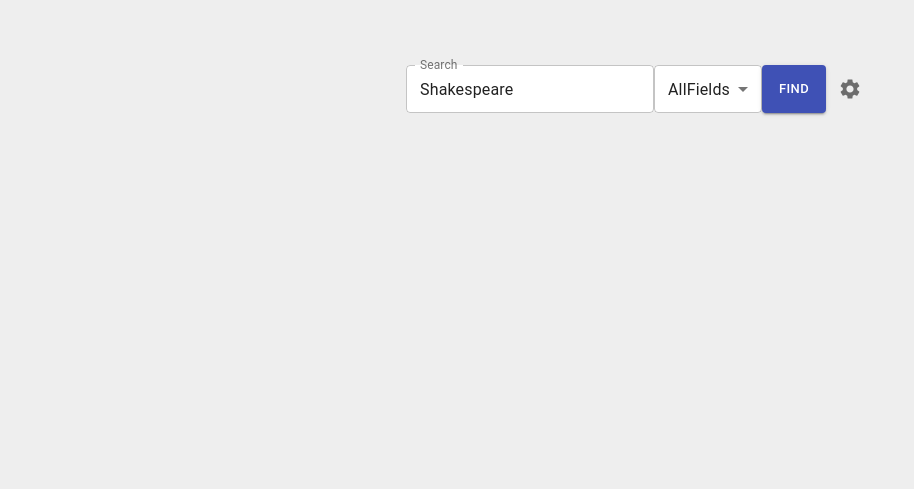
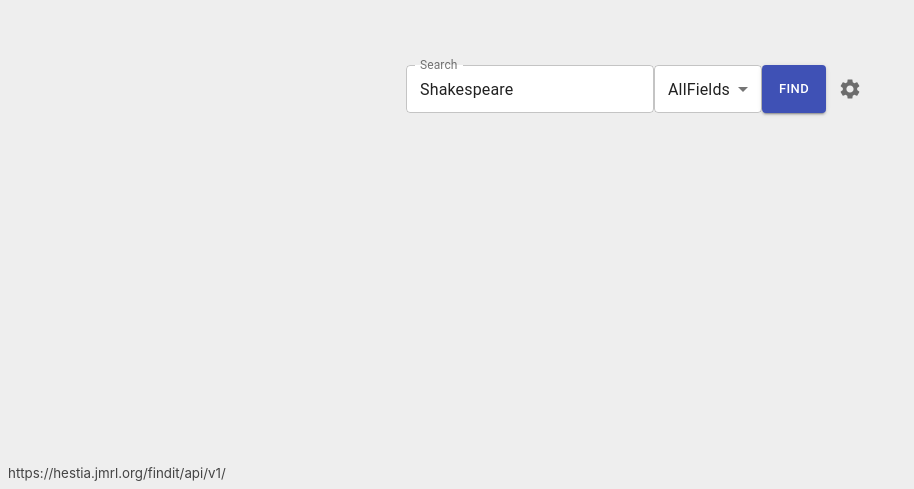
Before and after one commit to leanderseige/vufindspa, a React (Create React App) app: page / in a window 1280 px wide. Shown: the part 311-800 px from the top of the page, without its empty margins (0-914 px from the left). Built offline with nearby package versions, Linux system fonts and the light colour scheme.

Commit message:
fixed settings dialog on splash screen

```diff
--- a/src/App.js
+++ b/src/App.js
@@ -46,11 +46,11 @@ function App() {
                         <BookmarksView />
                         <MobileFacets />
                         <LoaderOverlay />
-                        <SettingsDialog />
                     </div>
                 </div>
             </Route>
         </Switch>
+        <SettingsDialog />
     </Provider>
   );
 }
--- a/src/components/SplashScreen.js
+++ b/src/components/SplashScreen.js
@@ -5,6 +5,7 @@ import Button from '@material-ui/core/Button';
 import TextField from '@material-ui/core/TextField';
 import Select from '@material-ui/core/Select';
 import MenuItem from '@material-ui/core/MenuItem';
+import Box from '@material-ui/core/Box';
 import SearchBar from './SearchBar.js';
 import logo from '../vufindspa.svg'
 
@@ -18,6 +19,7 @@ class SplashScreen extends React.Component {
     return (
       <div class="SplashScreen">
             <SearchBar />
+            <Box color="text.info" className="bottomline">{this.props.search.base}</Box>
       </div>
     );
   }
```
